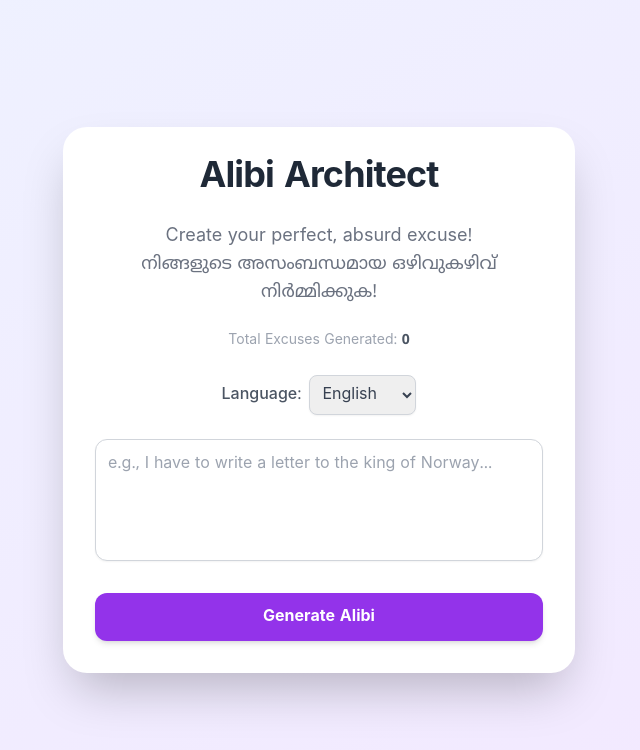
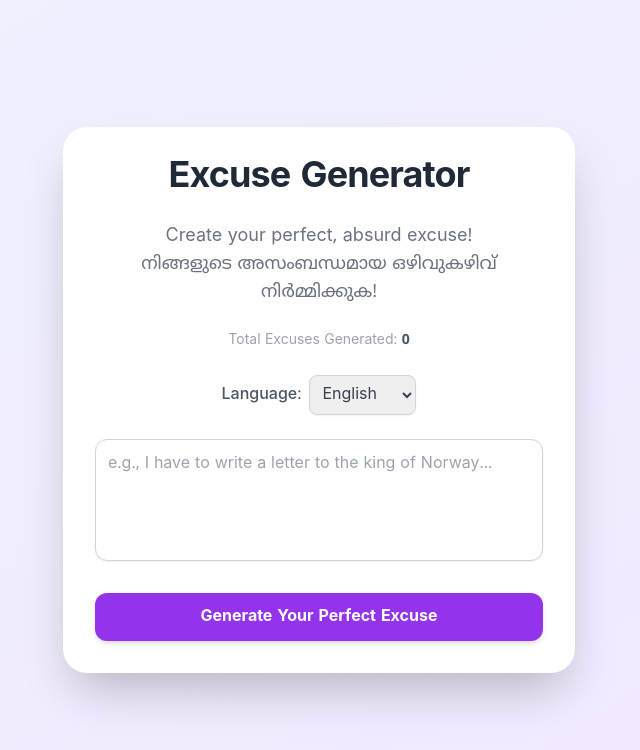
Before and after one commit to fawaaazi/Excuse-Generator, a plain HTML site: page index.html in a window 1280 px wide. Shown: the whole page, without its empty margins (321-961 px from the left). Drawn offline with nearby package versions, Linux system fonts and the light colour scheme.

Commit message:
some changes are made

```diff
--- a/index.html
+++ b/index.html
@@ -3,7 +3,7 @@
 <head>
     <meta charset="UTF-8">
     <meta name="viewport" content="width=device-width, initial-scale=1.0">
-    <title>Alibi Architect</title>
+    <title>Excuse Generator</title>
     <script src="https://cdn.tailwindcss.com"></script>
     <link rel="stylesheet" href="style.css">
 </head>
@@ -11,7 +11,7 @@
 
     <div class="bg-white p-8 rounded-3xl shadow-2xl max-w-lg w-full text-center space-y-6">
 
-        <h1 class="text-4xl font-bold text-gray-800 tracking-tight">Alibi Architect</h1>
+        <h1 class="text-4xl font-bold text-gray-800 tracking-tight">Excuse Generator</h1>
         <p class="text-gray-500 text-lg">
             Create your perfect, absurd excuse!
             <br>
@@ -41,7 +41,7 @@
             id="generate-button"
             class="w-full bg-purple-600 hover:bg-purple-700 text-white font-bold py-3 px-6 rounded-xl transition-all duration-200 shadow-md transform hover:scale-105 disabled:bg-gray-400 disabled:cursor-not-allowed"
         >
-            Generate Alibi
+            Generate Your Perfect Excuse
         </button>
 
         <div id="output-container" class="mt-8 p-6 bg-purple-50 rounded-xl border border-dashed border-purple-200 text-gray-800 text-lg italic hidden">
--- a/script.js
+++ b/script.js
@@ -164,7 +164,7 @@ Now, using that exact style, translate the following English excuse. Provide ONL
 languageSelect.addEventListener('change', () => {
     const lang = languageSelect.value;
     promptTextarea.placeholder = lang === 'ml' ? 'ഉദാ: പാൽ വാങ്ങാൻ മറന്നു...' : 'e.g., I forgot to buy milk...';
-    generateButton.textContent = lang === 'ml' ? 'അലിബി ഉണ്ടാക്കുക' : 'Generate Alibi';
+    generateButton.textContent = lang === 'ml' ? 'നിങ്ങളുടെ തികഞ്ഞ ഒഴികഴിവ് സൃഷ്ടിക്കുക' : 'Generate Alibi';
     document.getElementById('language-label').textContent = lang === 'ml' ? 'ഭാഷ:' : 'Language:';
 });
 
```
